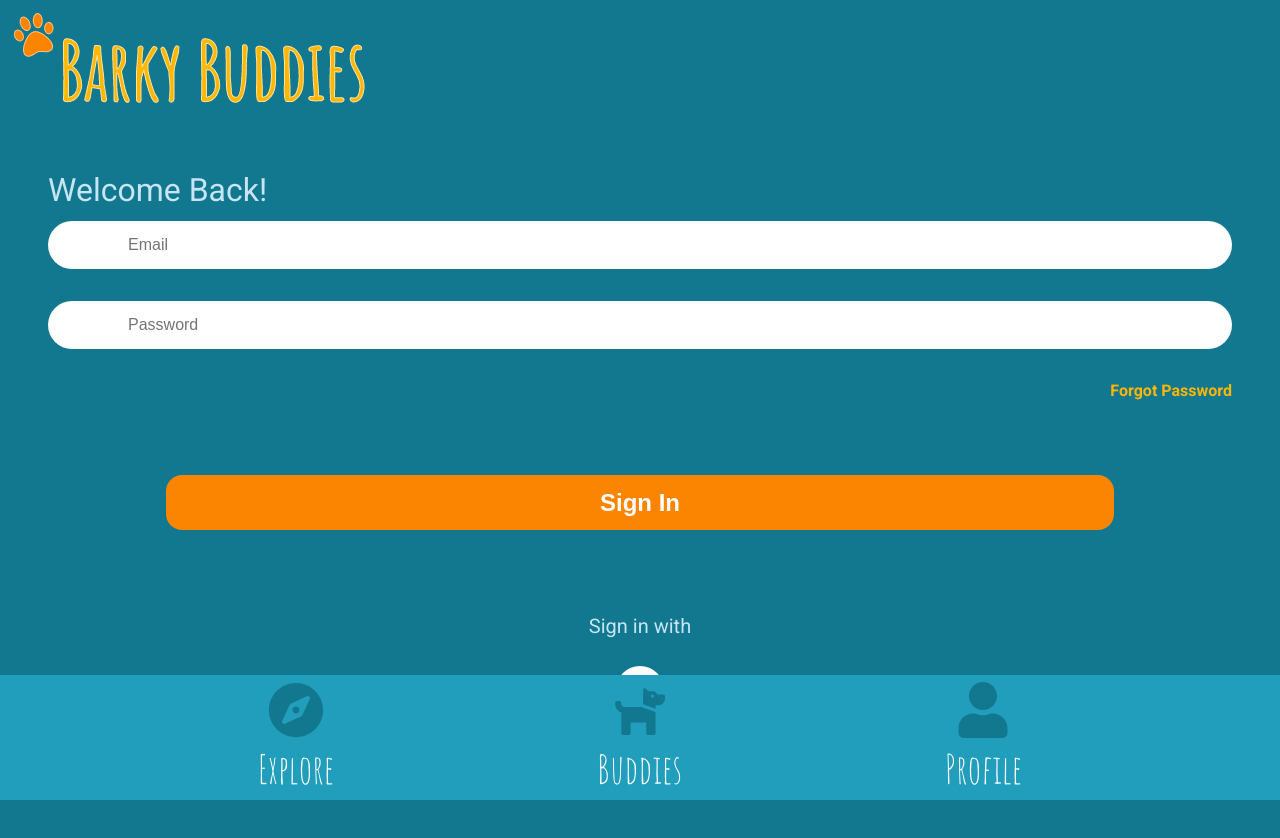
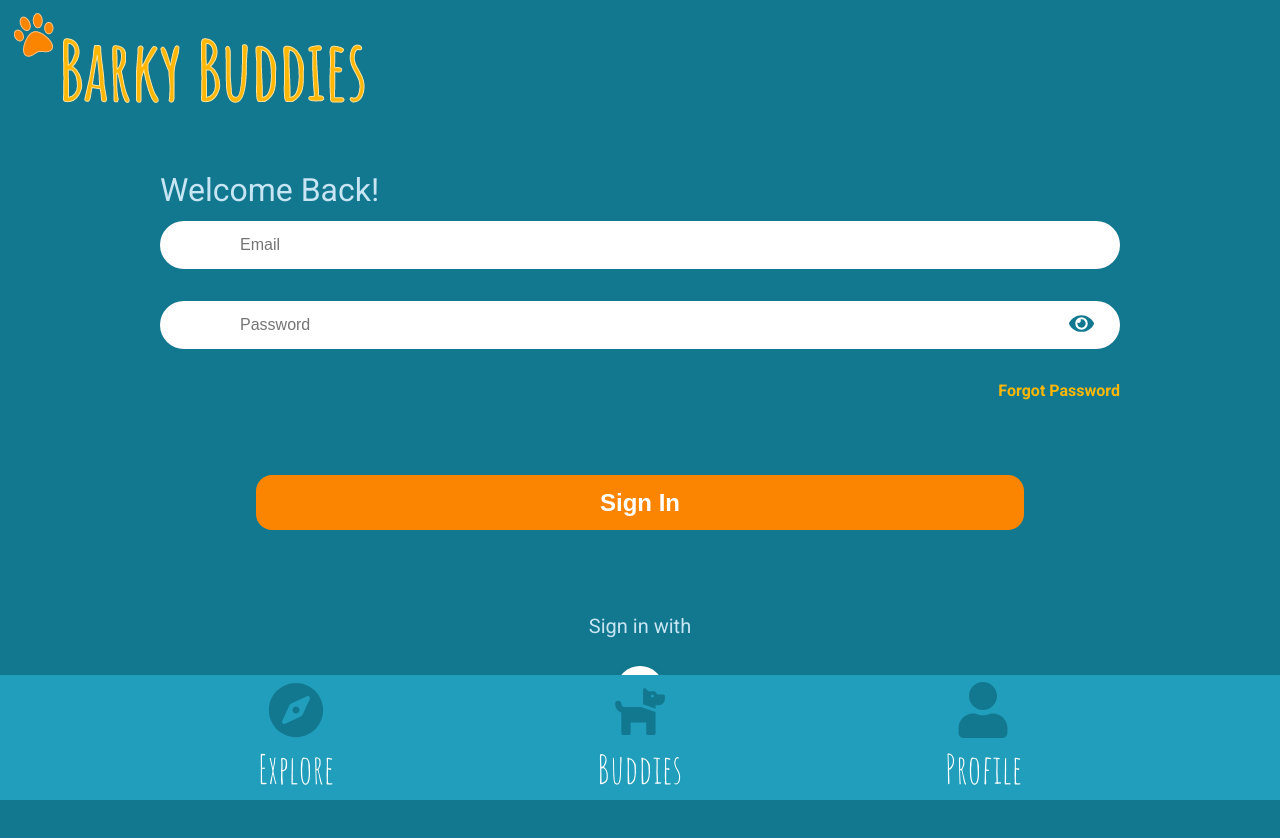
Before and after one commit to bethsutton/barky-buddies, a React (Create React App) app: page /sign-in in a window 1280 px wide. Shown: the top 838 px of the page. Built offline with nearby package versions, Linux system fonts and the light colour scheme.

Commit message:
added styling for password visibility toggle and Buddies page

```diff
--- a/src/index.css
+++ b/src/index.css
@@ -147,21 +147,23 @@ button {
 }
 
 .pageContainer,
-.offers,
+.buddies,
 .profile,
 .listingDetails,
 .category,
 .explore {
   margin: 1rem;
+  padding-bottom: 5rem;
 }
 @media (min-width: 1024px) {
   .pageContainer,
-  .offers,
+  .buddies,
   .profile,
   .listingDetails,
   .category,
   .explore {
-    margin: 3rem;
+    margin: 3rem 10rem 3rem 10rem;
+    padding-bottom: 10rem;
   }
 }
 
@@ -278,9 +280,12 @@ button {
 .showPassword {
   cursor: pointer;
   position: absolute;
-  top: -4%;
+  top: -7%;
   right: 1%;
   padding: 1rem;
+  color: #127890;
+  font-weight: 600;
+  font-size: 25px;
 }
 
 .forgotPasswordLink {
@@ -890,11 +895,11 @@ button {
   margin-top: 5rem;
 }
 
-.offers {
+.buddies {
   margin-bottom: 10rem;
 }
 
-.offerBadge {
+.buddiesBadge {
   padding: 0.25rem 0.5rem;
   background-color: #000000;
   color: #ffffff;
--- a/src/pages/Buddies.jsx
+++ b/src/pages/Buddies.jsx
@@ -4,9 +4,13 @@ import Dog from '../components/Dog';
 
 function Buddies() {
   return (
-    <div className="dog-container">
-      <p className="pageTitle">Coming Soon!</p>
-      <Dog />
+    <div className="category">
+      <header>
+        <p className="pageTitle">Coming Soon!</p>
+      </header>
+      <div className="dog-container">
+        <Dog />
+      </div>
     </div>
   );
 }
--- a/src/pages/SignIn.jsx
+++ b/src/pages/SignIn.jsx
@@ -4,7 +4,7 @@ import { toast } from 'react-toastify';
 import { Link, useNavigate } from 'react-router-dom';
 
 // ICONS
-import { FaEye, FaArrowRight } from 'react-icons/fa';
+import { FaEye, FaEyeSlash, FaArrowRight } from 'react-icons/fa';
 
 import { getAuth, signInWithEmailAndPassword } from 'firebase/auth';
 import OAuth from '../components/OAuth';
@@ -74,11 +74,12 @@ function SignIn() {
                 value={password}
                 onChange={onChange}
               />
-              <FaEye
-                alt="show password"
+              <div
                 className="showPassword"
                 onClick={() => setShowPassword((prevState) => !prevState)}
-              />
+              >
+                {showPassword ? <FaEyeSlash /> : <FaEye />}
+              </div>
             </div>
             {/* FORGOT PASSWORD LINK */}
             <Link to="/forgot-password" className="forgotPasswordLink">
--- a/src/pages/SignUp.jsx
+++ b/src/pages/SignUp.jsx
@@ -4,7 +4,7 @@ import { Link, useNavigate } from 'react-router-dom';
 import { toast } from 'react-toastify';
 
 // ICONS
-import { FaEye, FaArrowRight } from 'react-icons/fa';
+import { FaEye, FaEyeSlash, FaArrowRight } from 'react-icons/fa';
 
 import {
   getAuth,
@@ -103,11 +103,12 @@ function SignUp() {
                 value={password}
                 onChange={onChange}
               />
-              <FaEye
-                alt="show password"
+              <div
                 className="showPassword"
                 onClick={() => setShowPassword((prevState) => !prevState)}
-              />
+              >
+                {showPassword ? <FaEyeSlash /> : <FaEye />}
+              </div>
             </div>
 
             {/* SIGN UP BAR */}
```
